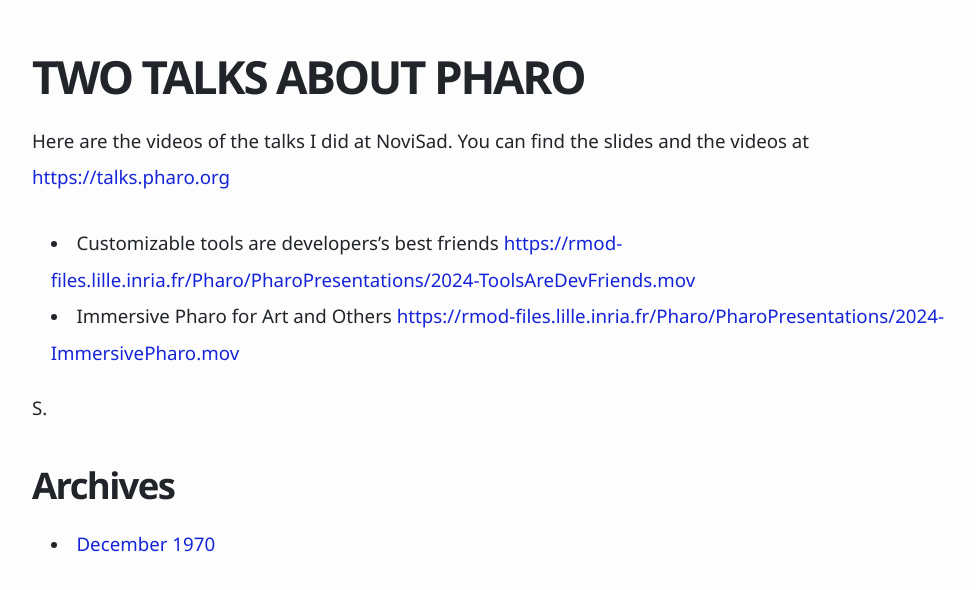
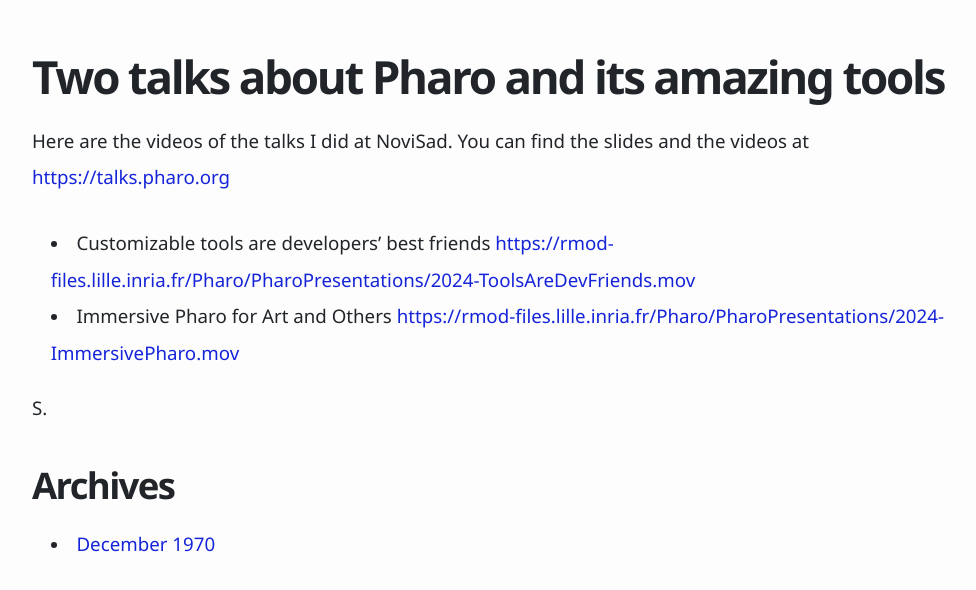
Before and after one commit to pharo-project/pharo-weekly, a plain HTML site: page 2024-06-08-Talks.html in a window 1280 px wide. Shown: the whole page, without its empty margins (118-1094 px from the left). Drawn offline with Linux system fonts and the light colour scheme.

Commit message:
Deploying to gh-pages from @ pharo-project/pharo-weekly@2615a3e91d5fc5eab839360dc981b69840221474 🚀

```diff
--- a/2024-06-08-Talks.html
+++ b/2024-06-08-Talks.html
@@ -1,8 +1,8 @@
 <!DOCTYPE html><html lang="en"><head><meta http-equiv="Content-Type" content="text/html; charset=utf-8"><meta name="generator" content="Microdown"><meta name="viewport" content="width=device-width,initial-scale=1.0,user-scalable=yes"><title>Untitled document</title><link rel="stylesheet" href="/css/axist.min.css"></head><body><main role="main">
-<h2>TWO TALKS ABOUT PHARO</h2>
+<h2>Two talks about Pharo and its amazing tools</h2>
 <p>Here are the videos of the talks I did at NoviSad. You can find the slides and the videos at <a target="_blank" href="https://talks.pharo.org/">https://talks.pharo.org</a></p>
 <ul>
-<li>Customizable tools are developers’s best friends <a target="_blank" href="https://rmod-files.lille.inria.fr/Pharo/PharoPresentations/2024-ToolsAreDevFriends.mov"><a target="_blank" href="https://rmod-files.lille.inria.fr/Pharo/PharoPresentations/2024-ToolsAreDevFriends.mov">https://rmod-files.lille.inria.fr/Pharo/PharoPresentations/2024-ToolsAreDevFriends.mov</a></a></li>
+<li>Customizable tools are developers’ best friends <a target="_blank" href="https://rmod-files.lille.inria.fr/Pharo/PharoPresentations/2024-ToolsAreDevFriends.mov"><a target="_blank" href="https://rmod-files.lille.inria.fr/Pharo/PharoPresentations/2024-ToolsAreDevFriends.mov">https://rmod-files.lille.inria.fr/Pharo/PharoPresentations/2024-ToolsAreDevFriends.mov</a></a></li>
 <li>Immersive Pharo for Art and Others <a target="_blank" href="https://rmod-files.lille.inria.fr/Pharo/PharoPresentations/2024-ImmersivePharo.mov"><a target="_blank" href="https://rmod-files.lille.inria.fr/Pharo/PharoPresentations/2024-ImmersivePharo.mov">https://rmod-files.lille.inria.fr/Pharo/PharoPresentations/2024-ImmersivePharo.mov</a></a></li>
 </ul>
 <p>S.</p>
```
Also changed, not shown: _monthBlog/December_1970.html (+1 -1 lines), index.html (+1 -1 lines).
